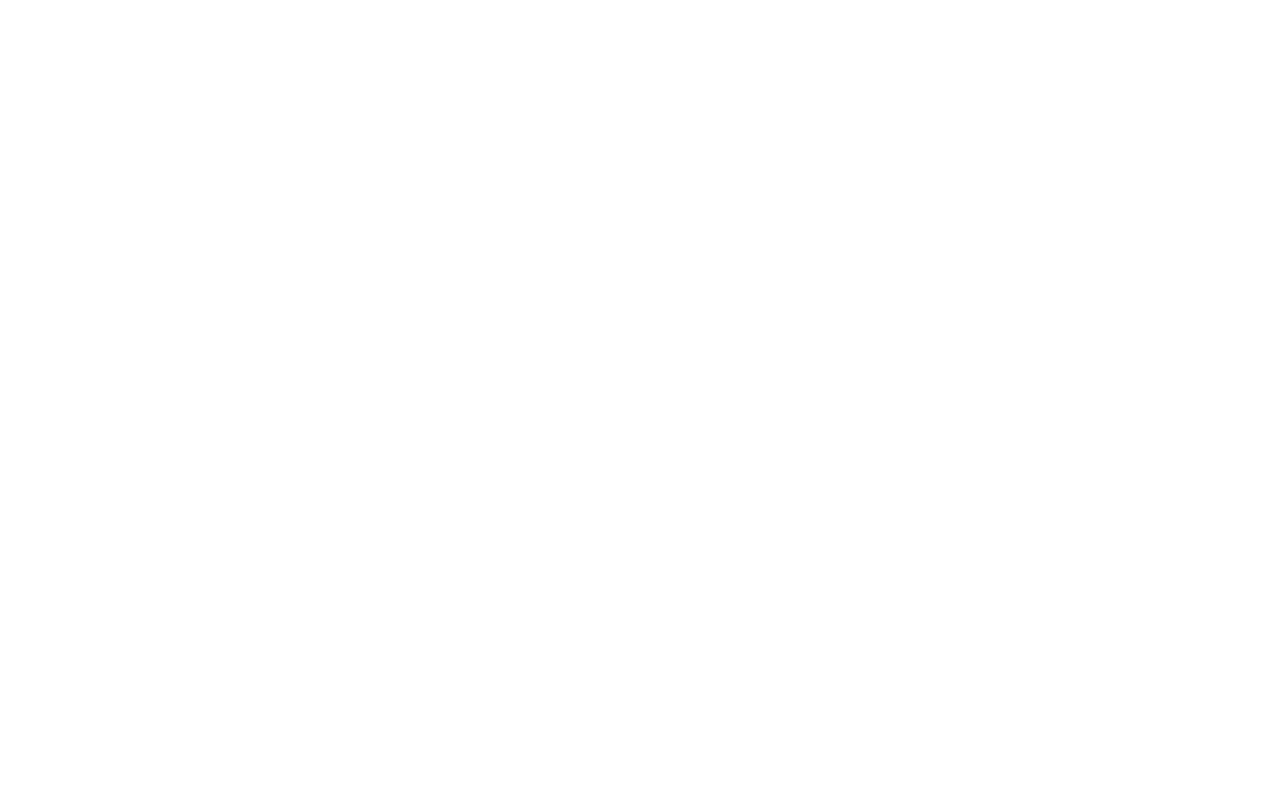
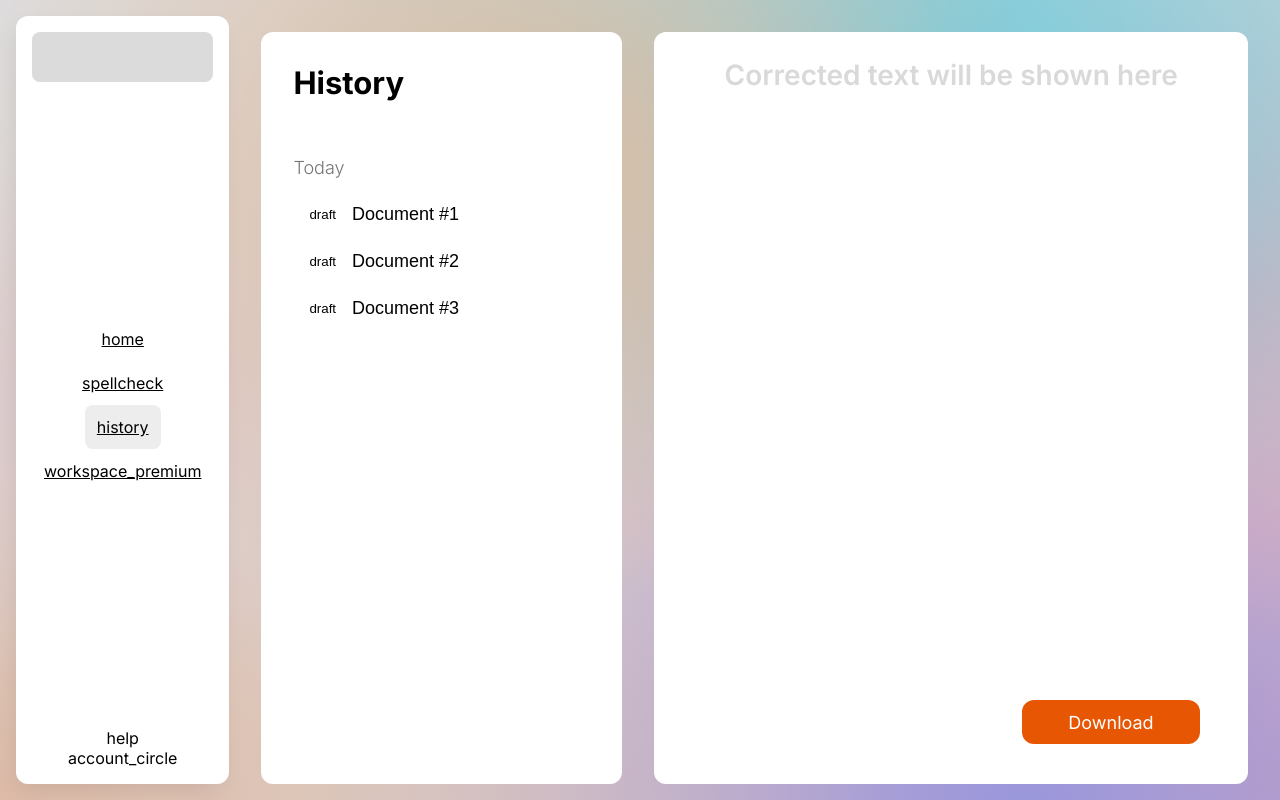
Before and after one commit to PhiThai1309/GoodGrammar, a React (Create React App) app: page /history in a window 1280 px wide. Before the commit this address had no page. Built offline with nearby package versions, Linux system fonts and the light colour scheme; the HTML template or start-up script is replaced by a standard one.

Commit message:
Fix Page NAv
title

```diff
--- a/src/App.js
+++ b/src/App.js
@@ -1,8 +1,7 @@
 import "./App.css";
 import { BrowserRouter, Routes, Route } from "react-router-dom";
 //import { useState } from "react";
-import { Home } from "./pages";
-import PageNavigation from "./pages/PageNavigation";
+import { Home, PageNavigation } from "./pages";
 
 function App() {
   return (
@@ -10,7 +9,9 @@
       <BrowserRouter>
         <Routes>
           <Route index element={<Home />} />
-          <Route path="pageNavigation" element={<PageNavigation />} />
+          <Route path="history" element={<PageNavigation content="history"/>} />
+          <Route path="grammar" element={<PageNavigation content="grammar"/>} />
+          <Route path="subscribe" element={<PageNavigation content="subscribe" />} />
         </Routes>
       </BrowserRouter>
     </div>
--- a/src/components/home/navbar/HomeNavBar.js
+++ b/src/components/home/navbar/HomeNavBar.jsx
@@ -1,4 +1,5 @@
 import React from "react";
+import { Link } from "react-router-dom";
 import "./HomeNavBar.css";
 
 const HomeNavBar = () => {
@@ -12,7 +13,7 @@
         <div className="navbar-links">
           <button className="dotted-btn">Sign up</button>
           <button className="filled-btn">
-            <a href="grammar">Log in</a>
+            <Link to="grammar">Log in</Link>
           </button>
         </div>
       </div>
--- a/src/components/index.js
+++ b/src/components/index.js
@@ -1,2 +1,6 @@
 export { default as Navbar } from './navbar/Navbar';
 export { default as Document } from './document/Document';
+export { default as TrustedBy } from './home/trustedBy/TrustedBy';
+export { default as HomeFeature } from './home/feature/HomeFeature';
+export { default as HomeHeading } from './home/heading/HomeHeading';
+export { default as HomeNavBar } from './home/navbar/HomeNavBar';
--- a/src/pages/PageNavigation.js
+++ /dev/null
@@ -1,25 +0,0 @@
-import { BrowserRouter, Routes, Route } from "react-router-dom";
-import { Navbar } from "../components";
-//import { useState } from "react";
-import { Home, Grammar, History } from "../pages";
-
-const PageNavigation = () => {
-  return (
-    <div>
-      <div className="background-container">
-        <Navbar />
-        <div className="content-container">
-          <BrowserRouter>
-            <Routes>
-              {/* <Route index element={<Home />} /> */}
-              <Route path="history" element={<History />} />
-              <Route path="grammar" element={<Grammar />} />
-            </Routes>
-          </BrowserRouter>
-        </div>
-      </div>
-    </div>
-  );
-};
-
-export default PageNavigation;
--- a/src/pages/home/Home.jsx
+++ b/src/pages/home/Home.jsx
@@ -1,9 +1,6 @@
 import React from "react";
-import HomeNavBar from "../../components/home/navbar/HomeNavBar";
 import "./Home.css";
-import HomeHeading from "../../components/home/heading/HomeHeading";
-import TrustedBy from "../../components/home/trustedBy/TrustedBy";
-import HomeFeature from "../../components/home/feature/HomeFeature";
+import { HomeNavBar, HomeHeading, HomeFeature, TrustedBy } from '../../components'
 
 const Home = () => {
   return (
--- a/src/pages/index.js
+++ b/src/pages/index.js
@@ -1,3 +1,4 @@
 export { default as Home } from './home/Home'
 export { default as Grammar } from './grammar/Grammar'
 export { default as History } from './history/History'
+export { default as PageNavigation } from './pageNavigation/PageNavigation'
--- /dev/null
+++ b/src/pages/pageNavigation/PageNavigation.css
@@ -0,0 +1,15 @@
+.pageNav {
+    box-sizing: border-box;
+    background-color: hsla(0, 0%, 100%, 1);
+    background-image: radial-gradient(
+        at 40% 20%,
+        hsla(28, 100%, 74%, 1) 0px,
+        transparent 50%
+      ),
+      radial-gradient(at 74% 9%, hsla(189, 100%, 56%, 1) 0px, transparent 50%),
+      radial-gradient(at 0% 50%, hsla(355, 100%, 93%, 1) 0px, transparent 50%),
+      radial-gradient(at 86% 36%, hsla(340, 100%, 76%, 1) 0px, transparent 50%),
+      radial-gradient(at 0% 100%, hsla(22, 100%, 77%, 1) 0px, transparent 50%),
+      radial-gradient(at 80% 100%, hsla(242, 100%, 70%, 1) 0px, transparent 50%),
+      radial-gradient(at 100% 98%, hsla(343, 100%, 76%, 1) 0px, transparent 50%);
+}
--- /dev/null
+++ b/src/pages/pageNavigation/PageNavigation.jsx
@@ -0,0 +1,28 @@
+// import { BrowserRouter, Routes, Route } from "react-router-dom";
+import { Navbar } from '../../components';
+//import { useState } from "react";
+import { Grammar, History } from "..";
+import './PageNavigation.css'
+
+const PageNavigation = (props) => {
+  return (
+    <div className="pageNav">
+      <div className="background-container">
+        <Navbar />
+        <div className="content-container">
+          {props.content === "history" ? <History />:<></>}
+          {props.content === "grammar" ? <Grammar />:<></>}
+          {/* <BrowserRouter>
+            <Routes>
+              <Route index element={<Home />} />
+              <Route path="history" element={<History />} />
+              <Route path="grammar" element={<Grammar />} />
+            </Routes>
+          </BrowserRouter> */}
+        </div>
+      </div>
+    </div>
+  );
+};
+
+export default PageNavigation;
```
Also changed, not shown: src/components/home/feature/HomeFeature.jsx (renamed from src/components/home/feature/HomeFeature.js), src/components/home/heading/HomeHeading.jsx (renamed from src/components/home/heading/HomeHeading.js), src/components/home/trustedBy/TrustedBy.jsx (renamed from src/components/home/trustedBy/TrustedBy.js), src/components/navbar/Navbar.css (line endings or trailing spaces).
